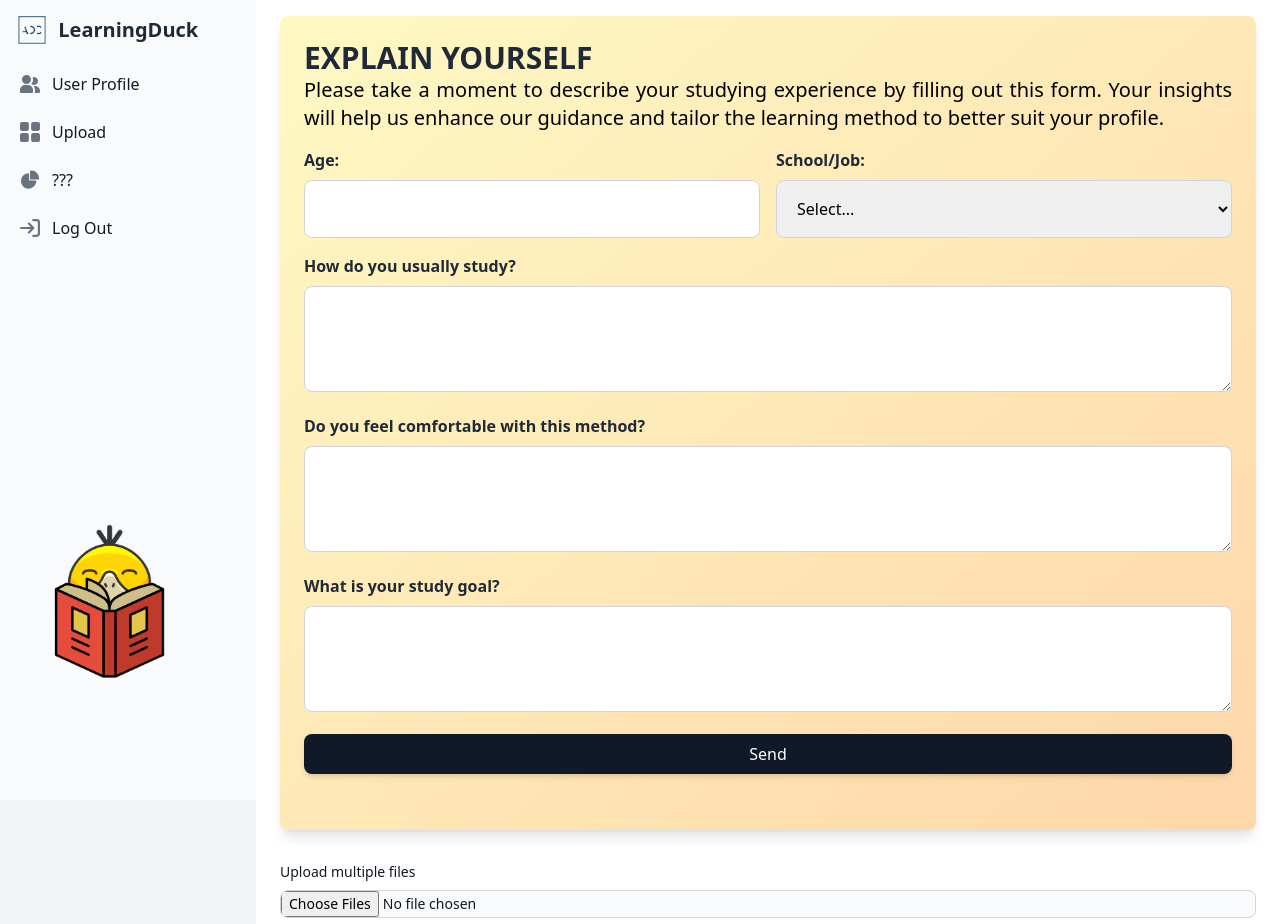
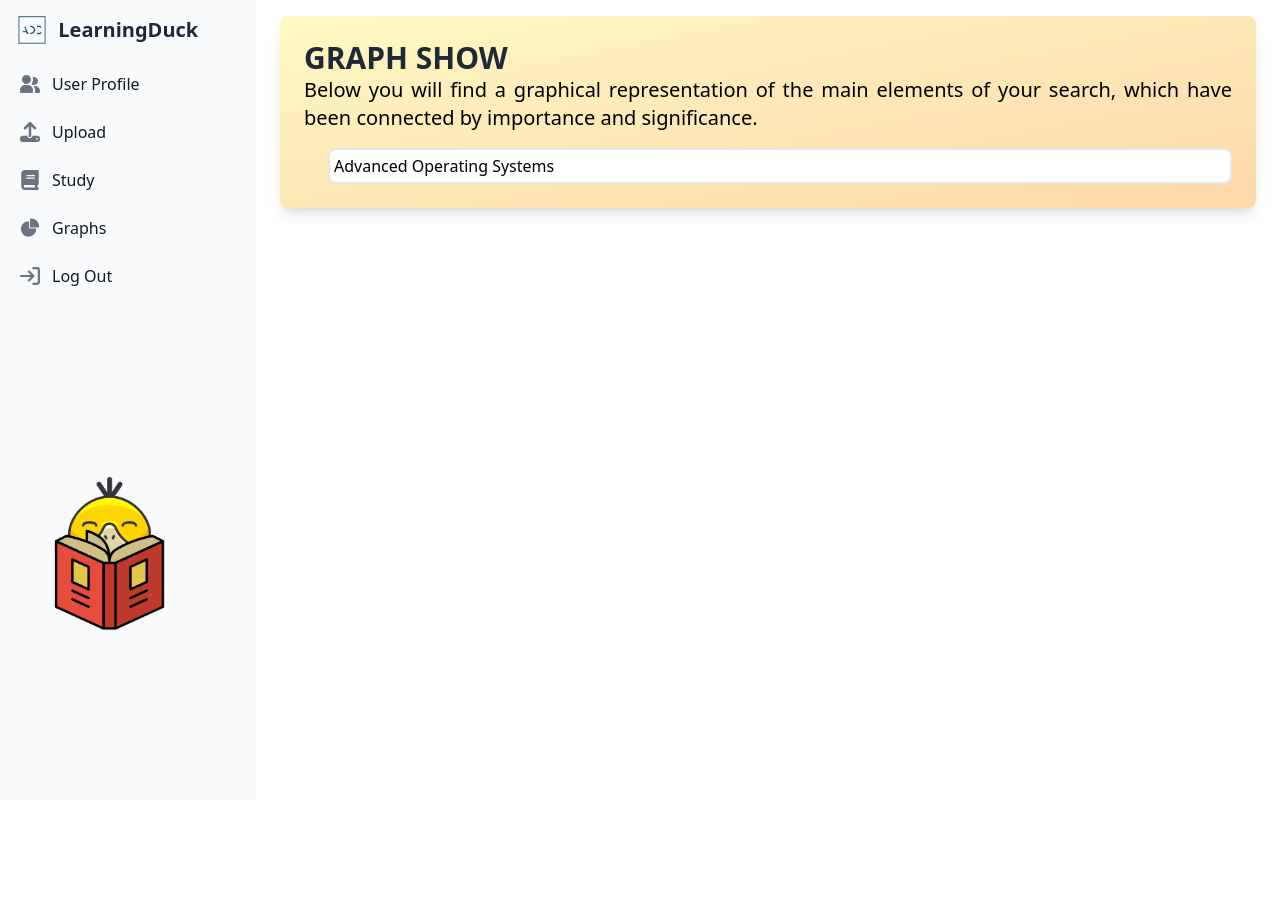
Before and after one commit to NicholasNicolis/GDSC-AI-SpicyLionArancini, a React (Create React App) app in the folder frontend/: page /graphs in a window 1280 px wide. Shown: the top 924 px of the page. After the commit the page ends 800 px from the top, so only its background shows below. Built offline with nearby package versions, Linux system fonts and the light colour scheme.

Commit message:
new front end

```diff
--- a/frontend/package.json
+++ b/frontend/package.json
@@ -4,12 +4,15 @@
   "private": true,
   "proxy": "http://localhost:8000",
   "dependencies": {
+    "@react-pdf/renderer": "^3.4.2",
     "@testing-library/jest-dom": "^5.17.0",
     "@testing-library/react": "^13.4.0",
     "@testing-library/user-event": "^13.5.0",
     "axios": "^1.6.8",
+    "pdfjs-dist": "^4.1.392",
     "react": "^18.2.0",
     "react-dom": "^18.2.0",
+    "react-router-dom": "^6.22.3",
     "react-scripts": "5.0.1",
     "web-vitals": "^2.1.4"
   },
--- a/frontend/src/App.js
+++ b/frontend/src/App.js
@@ -1,22 +1,28 @@
 import axios from "axios";
+
+import { BrowserRouter, Route, Routes} from "react-router-dom";
 
 import './App.css';
 import DefaultContent from './component/defaultContent';
 
-
-import SideBar from "./component/sidebar";
-import ProfilingContent from "./component/profilingContent";
-import InputDoc from "./component/inputDoc";
+import Page_Upload from "./pages/page_upload";
+import Page_Study from "./pages/page_study";
+import Page_Graphs from "./pages/page_graphs";
+import Page_UserProfile from "./pages/page_userProfile"
 
 
 function App() {
   return (
     <div className="bg-gray-100">
 
-    <SideBar/>
-    {/*<DefaultContent/>*/}
-    <ProfilingContent/>
-    <InputDoc/>
+    <BrowserRouter>
+      <Routes>
+        <Route path="/userprofile/*" element={<Page_UserProfile/>} />
+        <Route path="/upload/*" element={<Page_Upload />} />
+        <Route path="/study/*" element={<Page_Study />} />
+        <Route path="/graphs/*" element={<Page_Graphs />} />
+      </Routes>
+    </BrowserRouter>
 
     </div>
   );
--- /dev/null
+++ b/frontend/src/component/graph.js
@@ -0,0 +1,110 @@
+import React, { useState } from "react";
+
+function Accordion({ data }) {
+  const [activeIndex, setActiveIndex] = useState(null);
+
+  const toggleAccordion = (index) => {
+    setActiveIndex(activeIndex === index ? null : index);
+  };
+
+  return (
+    <div className="p-1 rounded-lg accordion ml-6 border-2 bg-white">
+      {Object.keys(data).map((title, index) => (
+        <div key={index} className={`accordion-item ${activeIndex === index ? 'active' : ''}`}>
+          {Object.keys(data[title]).length > 0 ? (
+            <button
+              className={`accordion-title ${activeIndex === index ? 'font-bold' : ''}`}
+              onClick={() => toggleAccordion(index)}
+            >
+              {title}
+            </button>
+          ) : (
+            <div className="accordion-title">{title}</div>
+          )}
+          {activeIndex === index && (
+            <div className="accordion-content">
+              {data[title] && (
+                <Accordion data={data[title]} />
+              )}
+            </div>
+          )}
+        </div>
+      ))}
+    </div>
+  );
+}
+
+function Graph() {
+  const prova = {
+    "Advanced Operating Systems": {
+      "Introduction to Operating Systems": {
+        "Definition of CPU, Program, and Process": {},
+        "User Mode vs Kernel Mode": {},
+        "Goals of an Operating System": {
+          "Resource Management": {},
+          "Isolation and Protection": {},
+          "System Extensibility": {}
+        }
+      },
+      "Concurrency": {
+        "Processes and States": {},
+        "Context Switches": {},
+        "Scheduling": {
+          "Fairness": {},
+          "Efficiency": {},
+          "Priority": {},
+          "Deadlines": {}
+        },
+        "General Purpose vs Real-time OS": {}
+      },
+      "Memory Management": {
+        "Virtual Address Space": {},
+        "Memory Models": {},
+        "Demand Paging": {},
+        "Task Creation and Management": {}
+      },
+      "I/O Devices and Drivers": {
+        "Basics of I/O Devices": {},
+        "Managing Block Devices": {},
+        "I/O Schedulers": {}
+      },
+      "Virtualization": {
+        "Types of Virtualization": {
+          "Hardware Assisted": {},
+          "Software Assisted": {}
+        },
+        "Memory Models in Virtualization": {},
+        "Paravirtualization and VirtIO": {}
+      },
+      "Software Verification": {
+        "Model Checking": {},
+        "Automated Theorem Proving": {},
+        "Memory Safety": {
+          "Memory Leaks": {},
+          "Multiple Ownership": {},
+          "Borrowing in Rust": {}
+        }
+      },
+      "Secure Boot": {},
+      "Linux Device Management": {
+        "devfs, sysfs, and udev": {},
+        "Creating a New Character Device": {},
+        "Differences Between Character and Block Devices": {}
+      }
+    }
+  };
+
+  return (
+    <div className="Graph mb-6 py-4 px-6 overflow-auto bg-white sm:ml-64">
+        <div className="p-6 rounded-lg shadow-lg bg-gradient-to-br from-yellow-100 to-orange-200 ">
+            <h1 className="text-3xl font-black text-gray-800">GRAPH SHOW</h1>
+            <p className="text-xl text-justify mb-4">
+            Below you will find a graphical representation of the main elements of your search, which have been connected by importance and significance.
+            </p>
+            <Accordion data={prova} />
+        </div>
+    </div>
+  );
+}
+
+export default Graph;
--- a/frontend/src/component/inputDoc.js
+++ b/frontend/src/component/inputDoc.js
@@ -30,19 +30,28 @@ function InputDoc() {
 
   return (
     <div className='py-4 px-6 sm:ml-64 overflow-auto bg-white'>
-      <label className="block mb-2 text-sm font-medium text-gray-900 " htmlFor="multiple_files">
-        Upload multiple files
+        <div className="p-6 rounded-lg shadow-lg bg-gradient-to-br from-yellow-100 to-orange-200 ">
+            <h1 className="text-3xl font-black text-gray-800">WHAT YOU WANNA STUDY</h1>
+            <p className="text-xl text-justify mb-4">
+            Now you have to upload the file you wanna start studying
+            </p>
+
+            <label className="block mb-2 text-xl font-semibold text-gray-900" htmlFor="multiple_files">
+                Upload files
             </label>
+            <div className='flex items-center'>
                 <input
-        className="block w-full text-sm text-gray-900 border border-gray-300 rounded-lg cursor-pointer bg-gray-50  focus:outline-none"
+                className="p-2 block w-4/5 text-sm text-gray-900 border border-gray-300 rounded-lg cursor-pointer bg-gray-50  focus:outline-none"
                 id="multiple_files"
                 type="file"
                 multiple
                 onChange={handleFileChange}
                 />
-      <button className="mt-2 bg-blue-500 hover:bg-blue-700 text-white font-bold py-2 px-4 rounded" onClick={handleSubmit}>
-        Upload
+                <button className="ml-4 py-2 px-4 bg-gray-900 text-white rounded-lg shadow-md hover:bg-gray-700 focus:outline-none" onClick={handleSubmit}>
+                Ask Duck
                 </button>
+            </div>
+        </div>
     </div>
   );
 }
--- a/frontend/src/component/sidebar.js
+++ b/frontend/src/component/sidebar.js
@@ -1,6 +1,8 @@
 import React from 'react';
 import img from "../img/adc.png";
 import duck_img from "../img/duck2.png";
+
+import { BrowserRouter, Route, Routes} from "react-router-dom";
 
 function SideBar() {
     return (
@@ -15,7 +17,7 @@ function SideBar() {
                 <ul className="space-y-2 font-medium">
                     {/* Your list items */}
                     <li>
-                    <a href="#" class="flex items-center p-2 text-gray-900 rounded-lg hover:bg-gray-100  group">
+                    <a href="/userprofile" class="flex items-center p-2 text-gray-900 rounded-lg hover:bg-gray-100  group">
                     <svg class="flex-shrink-0 w-5 h-5 text-gray-500 transition duration-75  group-hover:text-gray-900 " aria-hidden="true" xmlns="http://www.w3.org/2000/svg" fill="currentColor" viewBox="0 0 20 18">
                         <path d="M14 2a3.963 3.963 0 0 0-1.4.267 6.439 6.439 0 0 1-1.331 6.638A4 4 0 1 0 14 2Zm1 9h-1.264A6.957 6.957 0 0 1 15 15v2a2.97 2.97 0 0 1-.184 1H19a1 1 0 0 0 1-1v-1a5.006 5.006 0 0 0-5-5ZM6.5 9a4.5 4.5 0 1 0 0-9 4.5 4.5 0 0 0 0 9ZM8 10H5a5.006 5.006 0 0 0-5 5v2a1 1 0 0 0 1 1h11a1 1 0 0 0 1-1v-2a5.006 5.006 0 0 0-5-5Z"/>
                     </svg>
@@ -24,27 +26,33 @@ function SideBar() {
                     </li>
 
                     <li>
-                    <a href="#" class="flex items-center p-2 text-gray-900 rounded-lg  hover:bg-gray-100  group">
-                    <svg class="flex-shrink-0 w-5 h-5 text-gray-500 transition duration-75 group-hover:text-gray-900 " aria-hidden="true" xmlns="http://www.w3.org/2000/svg" fill="currentColor" viewBox="0 0 18 18">
-                        <path d="M6.143 0H1.857A1.857 1.857 0 0 0 0 1.857v4.286C0 7.169.831 8 1.857 8h4.286A1.857 1.857 0 0 0 8 6.143V1.857A1.857 1.857 0 0 0 6.143 0Zm10 0h-4.286A1.857 1.857 0 0 0 10 1.857v4.286C10 7.169 10.831 8 11.857 8h4.286A1.857 1.857 0 0 0 18 6.143V1.857A1.857 1.857 0 0 0 16.143 0Zm-10 10H1.857A1.857 1.857 0 0 0 0 11.857v4.286C0 17.169.831 18 1.857 18h4.286A1.857 1.857 0 0 0 8 16.143v-4.286A1.857 1.857 0 0 0 6.143 10Zm10 0h-4.286A1.857 1.857 0 0 0 10 11.857v4.286c0 1.026.831 1.857 1.857 1.857h4.286A1.857 1.857 0 0 0 18 16.143v-4.286A1.857 1.857 0 0 0 16.143 10Z"/>
-                    </svg>
-                    <span class="flex-1 ms-3 whitespace-nowrap">Upload</span>
-
+                    <a href="/upload" class="flex items-center p-2 text-gray-900 rounded-lg hover:bg-gray-100 group">
+                        <svg class="flex-shrink-0 w-5 h-5 text-gray-500 transition duration-75 group-hover:text-gray-900" xmlns="http://www.w3.org/2000/svg" viewBox="0 0 512 512">
+                            <path fill="currentColor" d="M288 109.3V352c0 17.7-14.3 32-32 32s-32-14.3-32-32V109.3l-73.4 73.4c-12.5 12.5-32.8 12.5-45.3 0s-12.5-32.8 0-45.3l128-128c12.5-12.5 32.8-12.5 45.3 0l128 128c12.5 12.5 12.5 32.8 0 45.3s-32.8 12.5-45.3 0L288 109.3zM64 352H192c0 35.3 28.7 64 64 64s64-28.7 64-64H448c35.3 0 64 28.7 64 64v32c0 35.3-28.7 64-64 64H64c-35.3 0-64-28.7-64-64V416c0-35.3 28.7-64 64-64zM432 456a24 24 0 1 0 0-48 24 24 0 1 0 0 48z"/>
+                        </svg>
+                        <span class="flex-1 ms-3 whitespace-nowrap">Upload</span>
                     </a>
                     </li>
 
+                    <li>
+                    <a href="/study" class="flex items-center p-2 text-gray-900 rounded-lg hover:bg-gray-100 group">
+                        <svg class="flex-shrink-0 w-5 h-5 text-gray-500 transition duration-75 group-hover:text-gray-900" xmlns="http://www.w3.org/2000/svg" viewBox="0 0 448 512">
+                            <path fill="currentColor" d="M96 0C43 0 0 43 0 96V416c0 53 43 96 96 96H384h32c17.7 0 32-14.3 32-32s-14.3-32-32-32V384c17.7 0 32-14.3 32-32V32c0-17.7-14.3-32-32-32H384 96zm0 384H352v64H96c-17.7 0-32-14.3-32-32s14.3-32 32-32zm32-240c0-8.8 7.2-16 16-16H336c8.8 0 16 7.2 16 16s-7.2 16-16 16H144c-8.8 0-16-7.2-16-16zm16 48H336c8.8 0 16 7.2 16 16s-7.2 16-16 16H144c-8.8 0-16-7.2-16-16s7.2-16 16-16z"/>
+                        </svg>
+                        <span class="flex-1 ms-3 whitespace-nowrap">Study</span>
+                    </a>
+
+                    </li>
 
                     <li>
-                    <a href="" class="flex items-center p-2 text-gray-900 rounded-lg  hover:bg-gray-100  group">
+                    <a href="/graphs" class="flex items-center p-2 text-gray-900 rounded-lg  hover:bg-gray-100  group">
                     <svg class="w-5 h-5 text-gray-500 transition duration-75 group-hover:text-gray-900" aria-hidden="true" xmlns="http://www.w3.org/2000/svg" fill="currentColor" viewBox="0 0 22 21">
                         <path d="M16.975 11H10V4.025a1 1 0 0 0-1.066-.998 8.5 8.5 0 1 0 9.039 9.039.999.999 0 0 0-1-1.066h.002Z"/>
                         <path d="M12.5 0c-.157 0-.311.01-.565.027A1 1 0 0 0 11 1.02V10h8.975a1 1 0 0 0 1-.935c.013-.188.028-.374.028-.565A8.51 8.51 0 0 0 12.5 0Z"/>
                     </svg>
-                    <span class="ms-3">???</span>
+                    <span class="ms-3">Graphs</span>
                     </a>
                     </li>
-
-
 
                     <li>
                     <a href="#" class="flex items-center p-2 text-gray-900 rounded-lg hover:bg-gray-100  group">
@@ -58,7 +66,7 @@ function SideBar() {
                     {/* Rest of your list items */}
                 </ul>
 
-                <div className="mt-64"> {/* Adding margin to create space */}
+                <div className="mt-40"> {/* Adding margin to create space */}
                     <img src={duck_img} className="h-48 me-3" alt="duck" />
                 </div>
             </div>
--- /dev/null
+++ b/frontend/src/pages/page_graphs.js
@@ -0,0 +1,15 @@
+import SideBar from "../component/sidebar"
+import Graph from "../component/graph";
+
+function Page_Graphs(){
+
+    return(
+        <div>
+            <SideBar/>
+           <Graph/>
+        </div>
+
+    );
+}
+
+export default Page_Graphs;
--- /dev/null
+++ b/frontend/src/pages/page_study.js
@@ -0,0 +1,27 @@
+
+import React from 'react';
+// Importa il PDF che desideri visualizzare
+import YourPDF from '../pdfs/kids.pdf';
+import SideBar from "../component/sidebar";
+
+
+function Page_Study(){
+
+    const PDFViewer = () => {
+        return (
+        <div>
+        <iframe src={YourPDF} className='ml-60 w-4/5 h-screen p-2'/>
+        </div>
+        );
+       };
+
+    return(
+        <div>
+            <SideBar/>
+            <PDFViewer/>
+        </div>
+
+    );
+}
+
+export default Page_Study;
--- /dev/null
+++ b/frontend/src/pages/page_upload.js
@@ -0,0 +1,15 @@
+import SideBar from "../component/sidebar";
+import InputDoc from "../component/inputDoc";
+
+function Page_Upload(){
+
+    return(
+        <div>
+            <SideBar/>
+            <InputDoc/>
+        </div>
+
+    );
+}
+
+export default Page_Upload;
--- /dev/null
+++ b/frontend/src/pages/page_userProfile.js
@@ -0,0 +1,16 @@
+import SideBar from "../component/sidebar"
+
+import ProfilingContent from "../component/profilingContent";
+
+function Page_UserProfile(){
+
+    return(
+        <div>
+            <SideBar/>
+            <ProfilingContent/>
+        </div>
+
+    );
+}
+
+export default Page_UserProfile;
```
Also changed, not shown: 2 other files (tests, documents, lock files or other folders). Lines whose indentation alone changed are shown as unchanged.
